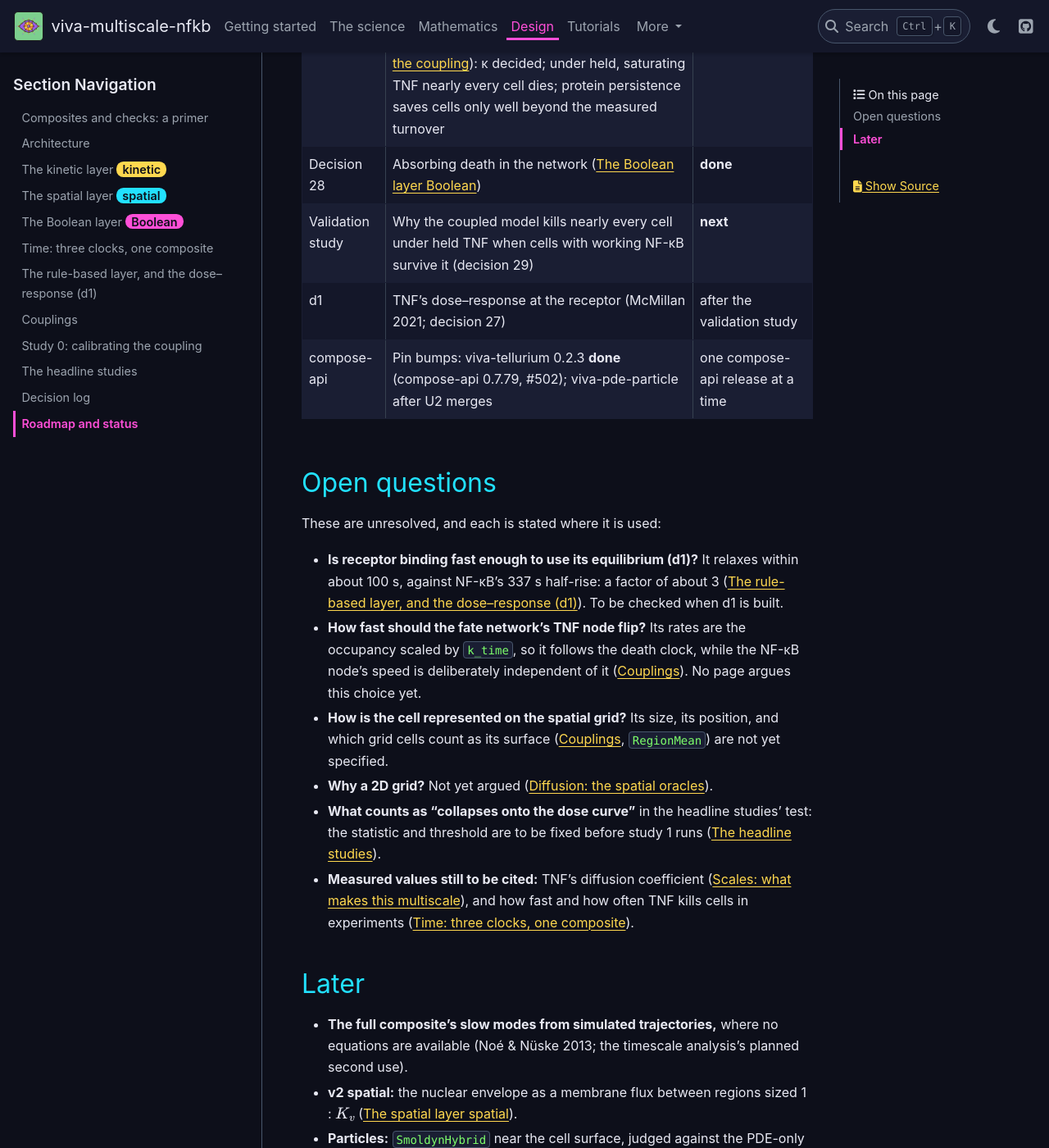
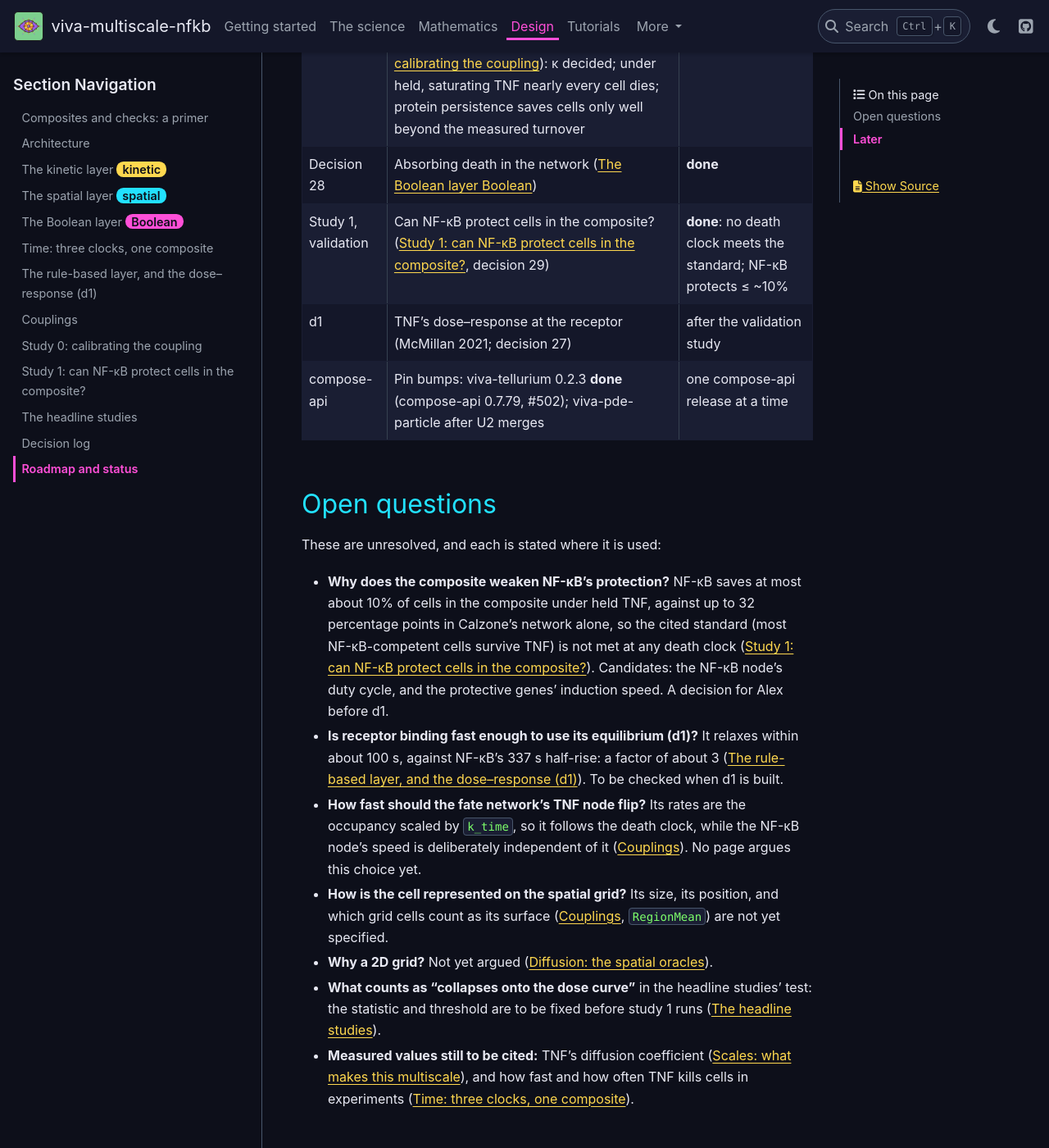
Before and after one commit to vivarium-collective/viva-multiscale-nfkb, a Sphinx documentation site: the page built from documentation/design/roadmap.md, in a window 1280 px wide and 1400 px high, scrolled down 873 px. Shown: the whole window at 82% size. Built offline with Sphinx 7.4.7 and the PyData theme 0.15.4, drawn with Linux system fonts in a browser that asks for light colours.

Commit message:
study(s1): Phase B, no death clock lets NF-kB protect most cells (honest open question)
Phase B ran the composite (held saturating TNF, 24 h, 200 cells on Study 0's seeds,
absorbing death) at 30/120/240/480 min per Calzone unit, NF-kB intact (kappa = ln
2/337) and knocked out (kappa = 0).

Pairing each cell with its knocked-out twin, NF-kB rescues 0, 22, 26 and 1 cells and
loses 0, 1, 8 and 2. Net protection is 0%, 10.5% (p = 6e-6), 9% (p = 0.003) and -0.5%.
At slow clocks most cells, intact or not, reach no fate within 24 h, so "alive"
measures delay there.

Finding f4: no clock meets the cited standard. The coupling weakens NF-kB's protection
(<= ~10%, against Calzone alone's 32 points); it does not cause the death. The duty
cycle and the r_tx induction speed are the candidates, untested here.

- New docs page design/validation.md (after calibration).
- The roadmap records the result and adds the open question for Alex.
- The 8 runs' per-cell fate codes are committed; raw output is gitignored.
- sphinx-build -W passes.

Co-Authored-By: Claude Opus 5.5 <noreply@anthropic.com>

```diff
--- a/documentation/design/roadmap.md
+++ b/documentation/design/roadmap.md
@@ -13,13 +13,17 @@ changes, U1 and U2:
 | 6 | A live run on compose-api as an inferred mash-up | after Alex's go |
 | Study 0 | Calibration of the coupling ({doc}`calibration`): κ decided; under held, saturating TNF nearly every cell dies; protein persistence saves cells only well beyond the measured turnover | **done** |
 | Decision 28 | Absorbing death in the network ({doc}`boolean`) | **done** |
-| Validation study | Why the coupled model kills nearly every cell under held TNF when cells with working NF-κB survive it (decision 29) | **next** |
+| Study 1, validation | Can NF-κB protect cells in the composite? ({doc}`validation`, decision 29) | **done**: no death clock meets the standard; NF-κB protects ≤ ~10% |
 | d1 | TNF's dose–response at the receptor (McMillan 2021; decision 27) | after the validation study |
 | compose-api | Pin bumps: viva-tellurium 0.2.3 **done** (compose-api 0.7.79, #502); viva-pde-particle after U2 merges | one compose-api release at a time |
 
 ## Open questions
 
 These are unresolved, and each is stated where it is used:
+- **Why does the composite weaken NF-κB's protection?** NF-κB saves at most about 10% of cells in the composite under
+  held TNF, against up to 32 percentage points in Calzone's network alone, so the cited standard (most NF-κB-competent
+  cells survive TNF) is not met at any death clock ({doc}`validation`). Candidates: the NF-κB node's duty cycle, and
+  the protective genes' induction speed. A decision for Alex before d1.
 - **Is receptor binding fast enough to use its equilibrium (d1)?** It relaxes within about 100 s, against NF-κB's 337 s
   half-rise: a factor of about 3 ({doc}`rule-based`). To be checked when d1 is built.
 - **How fast should the fate network's TNF node flip?** Its rates are the occupancy scaled by `k_time`, so it follows
```
Also changed, not shown: documentation/design/index.md (+1 -0 lines), documentation/design/validation.md (added, +72 -0 lines), 10 other files.
